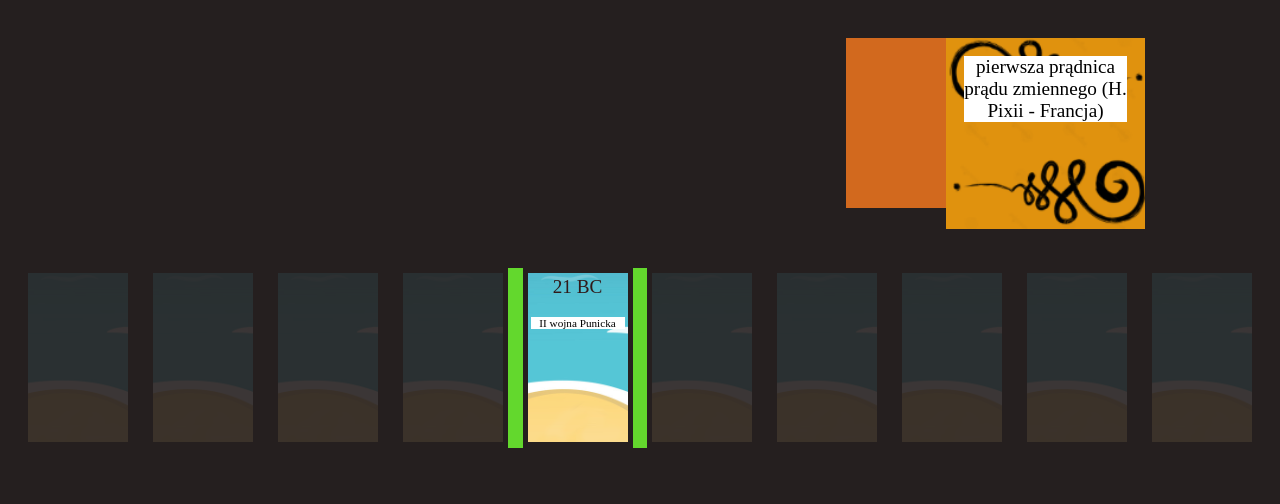
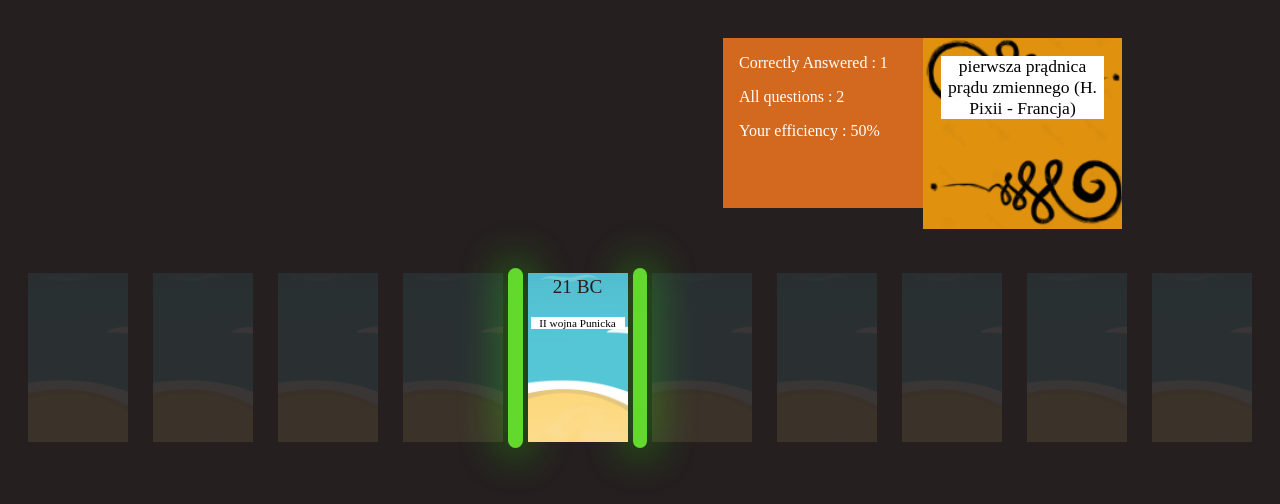
Before and after one commit to blekotu/JS_WtedyKiedy, a plain HTML site: page index.html in a window 1280 px wide. Drawn offline with Linux system fonts and the light colour scheme.

Commit message:
fully working

```diff
--- a/main.js
+++ b/main.js
@@ -2,10 +2,23 @@
 
             const slots=[...document.querySelectorAll('.slot')];
             const cards=[...document.querySelectorAll('.karta')];
+            const scores=document.querySelector('.score');
             const currentQuestion=document.querySelector('.current-question');
             let answer=0;
             let numerPytania=0;
             const card_deck=document.querySelector('.card-deck');
+            let correctAnswers=1;
+            let allQuestions=1;
+
+        function printScores () {
+                results=`<p> Correctly Answered : ${correctAnswers}</p>`;
+                results+=`<p> All questions : ${allQuestions}</p>`;
+
+               results+=`<p> Your efficiency : ${(correctAnswers/allQuestions).toFixed(2)*100}%</p>`
+                scores.innerHTML=results;
+            }
+
+
 
         function shiftCardsLeft(start) {
 
@@ -30,16 +43,12 @@
         }
         }
 
-
-
-        function answer_selection(e) {
+           function answer_selection(e) {
             let coto=slots.findIndex(element=>element==this);
             let data_min =0;
             let data_max =0;
-
-            //proba latwej korekty przy dodaniu slotu z przodu
             coto=coto-1;
-            //koniec proby
+            //bo logike zrobilem na mniejsz ilos slotow
 
             //Okreslanie granicznych dat po obu stronach zaznaczonego slotu
             if (coto>-1) {
@@ -48,7 +57,6 @@
                 //skrajny po lewej
                 data_min=-100000;
             }
-
             if (coto<10) {
             (cards[coto+1].data)?data_max=cards[coto+1].data:data_max=100000;
             } else {
@@ -56,11 +64,10 @@
                 data_max=100000;
             }
 
-
-
-
             if (pytania[numerPytania][0]>=data_min && pytania[numerPytania][0]<=data_max) {
-
+                //Poprawna odpowiedz
+                correctAnswers+=1;
+                printScores();
 
                 if (cards[coto] && !cards[coto].data && cards[coto+1].data>=pytania[numerPytania][0]) {
                     placeCard(coto,numerPytania);
@@ -121,10 +128,6 @@
                         (i>=0)?slots[i].style.visibility="visible":1;
                         (i<=9)?slots[i+1].style.visibility="visible":1;
 
-                        // Dzialajace bez slotu z przodu
-                        // (i>0)?slots[i-1].style.visibility="visible":1;
-                        // (i<10)?slots[i].style.visibility="visible":1;
-
                     }
                 }
 
@@ -141,7 +144,8 @@
                 showSlots();
                 numerPytania=question;
                 card_deck.style.visibility="hidden"
-
+                allQuestions+=1;
+                printScores();
                 //REMOVE AT END
                 answer=pytania[question][0];
             }
--- a/style.css
+++ b/style.css
@@ -20,8 +20,10 @@ body {
 
 .score {
     background-color: chocolate;
-    min-width: 100px;
-    max-width: 100px;
+    color: white;
+    text-indent: 1em;
+    min-width: 200px;
+    max-width: 200px;
     min-height: 170px;
     max-height:170px;
 }
@@ -29,7 +31,8 @@ body {
 .card-deck {
     background-image: url('./img/talia_pytania.png');
     background-size: cover;
-    width:97px;
+    width:120px;
+
     cursor:pointer;
 }
 
@@ -43,7 +46,7 @@ body {
     height:161px;
 }
 .current-question-text {
-    font-size: 1.2em;
+    font-size: 1.1em;
     margin:3px;
     color:black;
     background-color:white;
@@ -80,6 +83,7 @@ body {
     flex:5;
     visibility:visible;
     opacity:.1;
+    z-index:1;
 
 }
 
@@ -101,7 +105,11 @@ body {
 
 .slot {
     min-width: 10px;
+
+    border-radius: 10px;
     background-color: rgb(99, 216, 45);
+    box-shadow: 0 0 40px 10px rgba(48, 255, 7, 0.3);
+    z-index: 0;
     flex:1;
     visibility:hidden;
     cursor:pointer;
```
